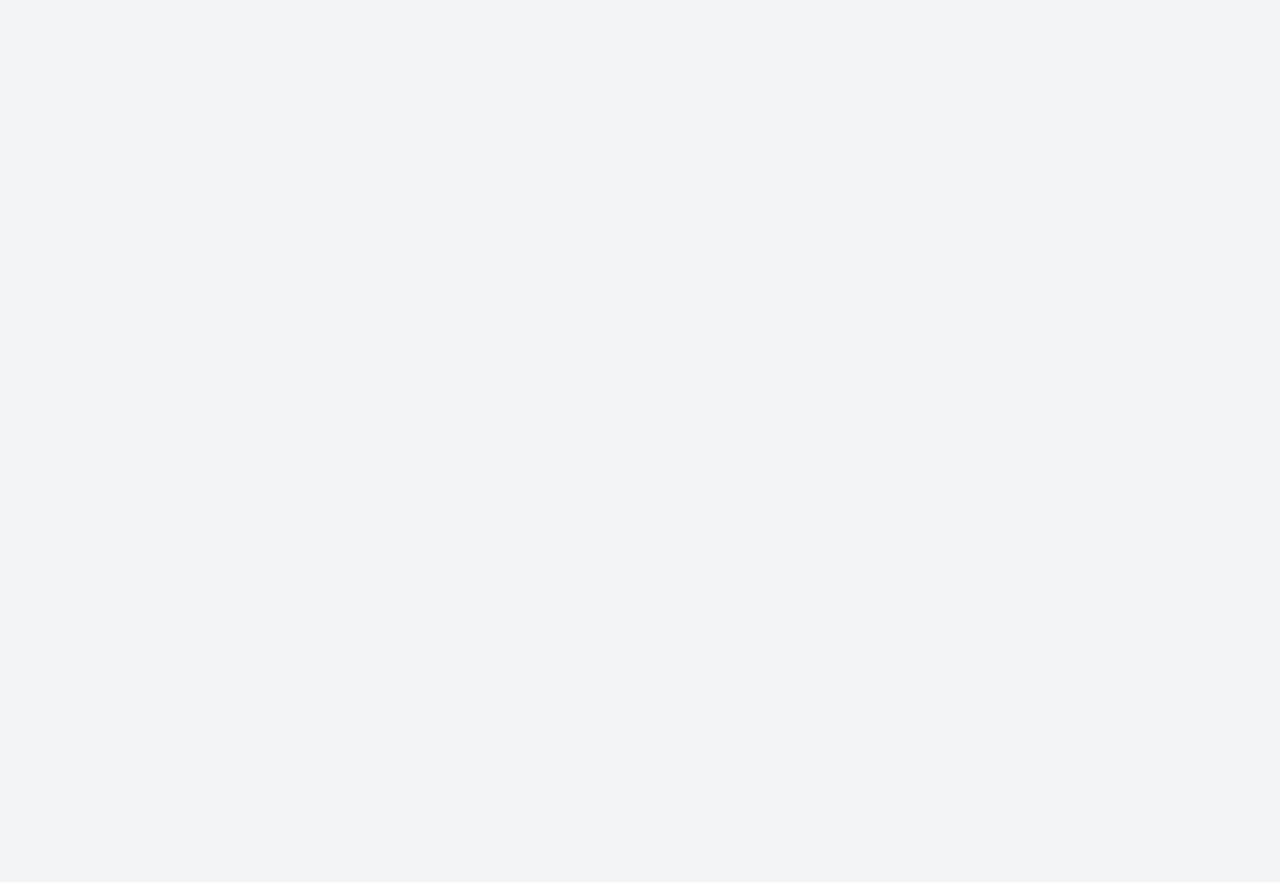
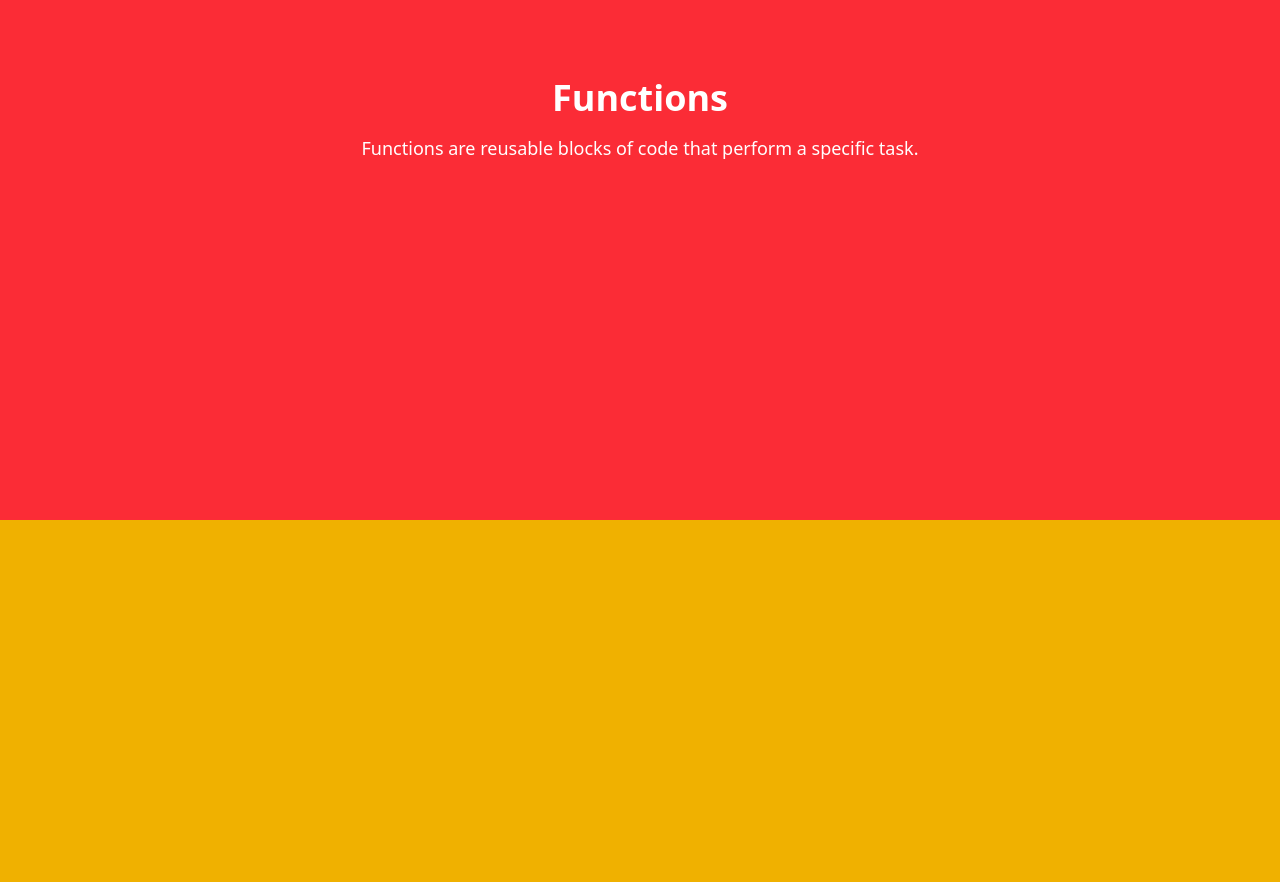
Before and after one commit to MeatyAri/slideflare, a SvelteKit app: page / in a window 1280 px wide. Shown: the part 1880-2762 px from the top of the page. Before the commit the page ends 800 px from the top, so only its background shows below. Built offline with nearby package versions, Linux system fonts and the light colour scheme.

Commit message:
Add slide component and slides data for presentation

```diff
--- a/src/routes/+layout.svelte
+++ b/src/routes/+layout.svelte
@@ -1,7 +1,25 @@
 <script>
 	import '../app.css';
+    import { onMount } from 'svelte';
 
 	let { children } = $props();
+
+    onMount(() => {
+        // Prevent default scroll on wheel and touch
+        // @ts-ignore
+        const preventScroll = (e) => {
+            e.preventDefault();
+        };
+        window.addEventListener('wheel', preventScroll, { passive: false });
+        window.addEventListener('touchmove', preventScroll, { passive: false });
+        window.addEventListener('keydown', preventScroll, { passive: false });
+
+        return () => {
+            window.removeEventListener('wheel', preventScroll);
+            window.removeEventListener('touchmove', preventScroll);
+            window.removeEventListener('keydown', preventScroll);
+        };
+    });
 </script>
 
 {@render children()}
--- a/src/routes/+page.svelte
+++ b/src/routes/+page.svelte
@@ -1,4 +1,15 @@
 <script>
+    import Slide from './Slide.svelte';
+    import slides from './slides.json';
 </script>
 
-<main class="flex flex-col items-center justify-center"></main>
+<main class="flex flex-col items-center justify-center">
+    {#each slides as slide}
+        <Slide
+            bgColor={slide.bgColor}
+            textColor={slide.textColor}
+            title={slide.title}
+            content={slide.content}
+        />
+    {/each}
+</main>
--- /dev/null
+++ b/src/routes/Slide.svelte
@@ -0,0 +1,10 @@
+<script>
+    let { bgColor, textColor, title, content } = $props();
+</script>
+
+<section class="w-full h-[100vh] {bgColor} {textColor}">
+    <div class="flex flex-col items-center justify-center h-screen">
+        <h1 class="text-4xl font-bold">{title}</h1>
+        <p class="mt-4 text-lg">{content}</p>
+    </div>
+</section>
--- /dev/null
+++ b/src/routes/slides.json
@@ -0,0 +1,26 @@
+[
+    {
+        "bgColor": "bg-blue-500",
+        "textColor": "text-white",
+        "title": "Introduction to JavaScript",
+        "content": "JavaScript is a versatile programming language used for web development."
+    },
+    {
+        "bgColor": "bg-green-500",
+        "textColor": "text-white",
+        "title": "Variables and Data Types",
+        "content": "JavaScript supports various data types including strings, numbers, and objects."
+    },
+    {
+        "bgColor": "bg-red-500",
+        "textColor": "text-white",
+        "title": "Functions",
+        "content": "Functions are reusable blocks of code that perform a specific task."
+    },
+    {
+        "bgColor": "bg-yellow-500",
+        "textColor": "text-black",
+        "title": "DOM Manipulation",
+        "content": "JavaScript can manipulate the Document Object Model (DOM) to change the content and structure of web pages."
+    }
+]
```
